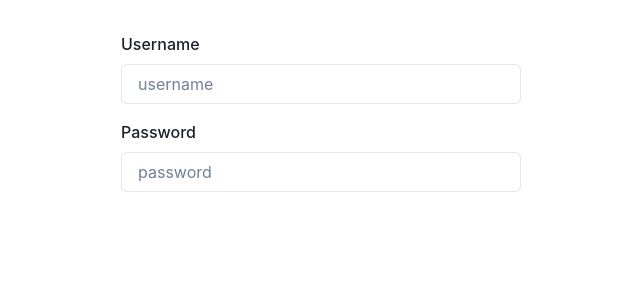
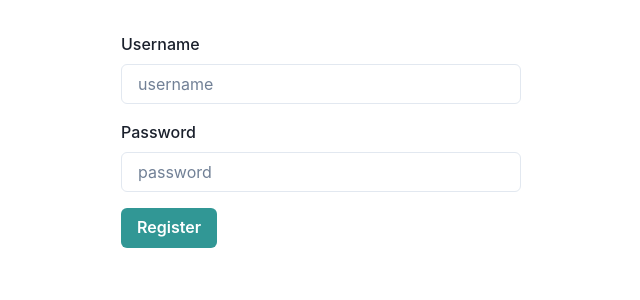
Before and after one commit to cesaroll/lireddit_web, a Next.js app: page /register in a window 1280 px wide. Shown: the top 300 px of the page, without its empty margins (319-959 px from the left). Built offline with nearby package versions, Linux system fonts and the light colour scheme.

Commit message:
Fix inputField

```diff
--- a/src/components/InputField.tsx
+++ b/src/components/InputField.tsx
@@ -11,16 +11,19 @@ import { useField } from "formik";
 type InputFieldProps = InputHTMLAttributes<HTMLInputElement> & {
   name: string;
   label: string;
-  placeholder?: string;
 };
 
-const InputField: React.FC<InputFieldProps> = (props) => {
+const InputField: React.FC<InputFieldProps> = ({
+  label,
+  size: _,
+  ...props
+}) => {
   const [field, { error }] = useField(props);
   const placeholder = props.placeholder ?? props.name;
   return (
     <FormControl isInvalid={!!error}>
-      <FormLabel htmlFor={field.name}>{props.label}</FormLabel>
-      <Input {...field} id={field.name} placeholder={placeholder} />
+      <FormLabel htmlFor={field.name}>{label}</FormLabel>
+      <Input {...field} {...props} id={field.name} placeholder={placeholder} />
       {error ? <FormErrorMessage>{error}</FormErrorMessage> : null}
     </FormControl>
   );
--- a/src/pages/register.tsx
+++ b/src/pages/register.tsx
@@ -2,7 +2,7 @@ import React from "react";
 import { Form, Formik } from "formik";
 import Wrapper from "../components/Wrapper";
 import InputField from "../components/InputField";
-import { Box } from "@chakra-ui/react";
+import { Box, Button } from "@chakra-ui/react";
 
 interface registerProps {}
 
@@ -16,11 +16,16 @@ const register: React.FC<registerProps> = ({}) => {
         }}
         onSubmit={(values) => console.log(values)}
       >
-        {({ values, handleChange }) => (
+        {({ isSubmitting }) => (
           <Form>
             <InputField name="username" label="Username" />
             <Box mt={4}>
               <InputField name="password" label="Password" type="password" />
+            </Box>
+            <Box mt={4}>
+              <Button type="submit" colorScheme="teal" isLoading={isSubmitting}>
+                Register
+              </Button>
             </Box>
           </Form>
         )}
```
